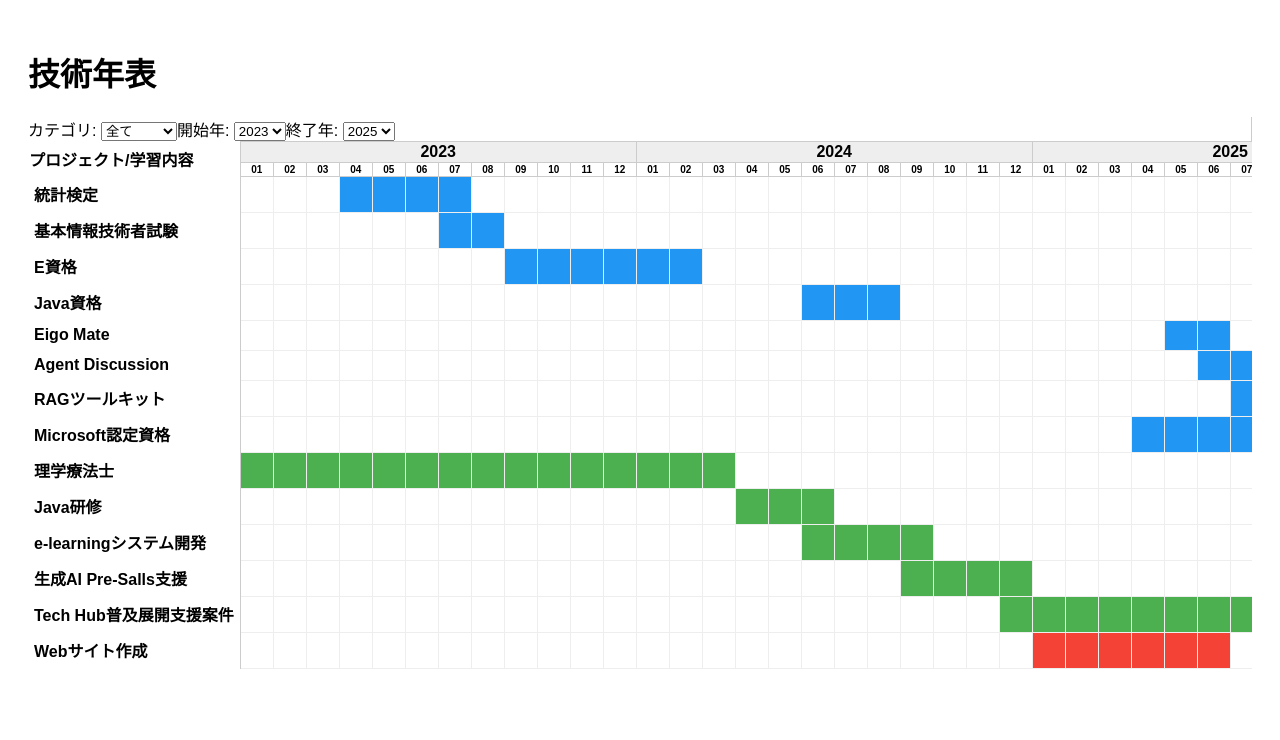
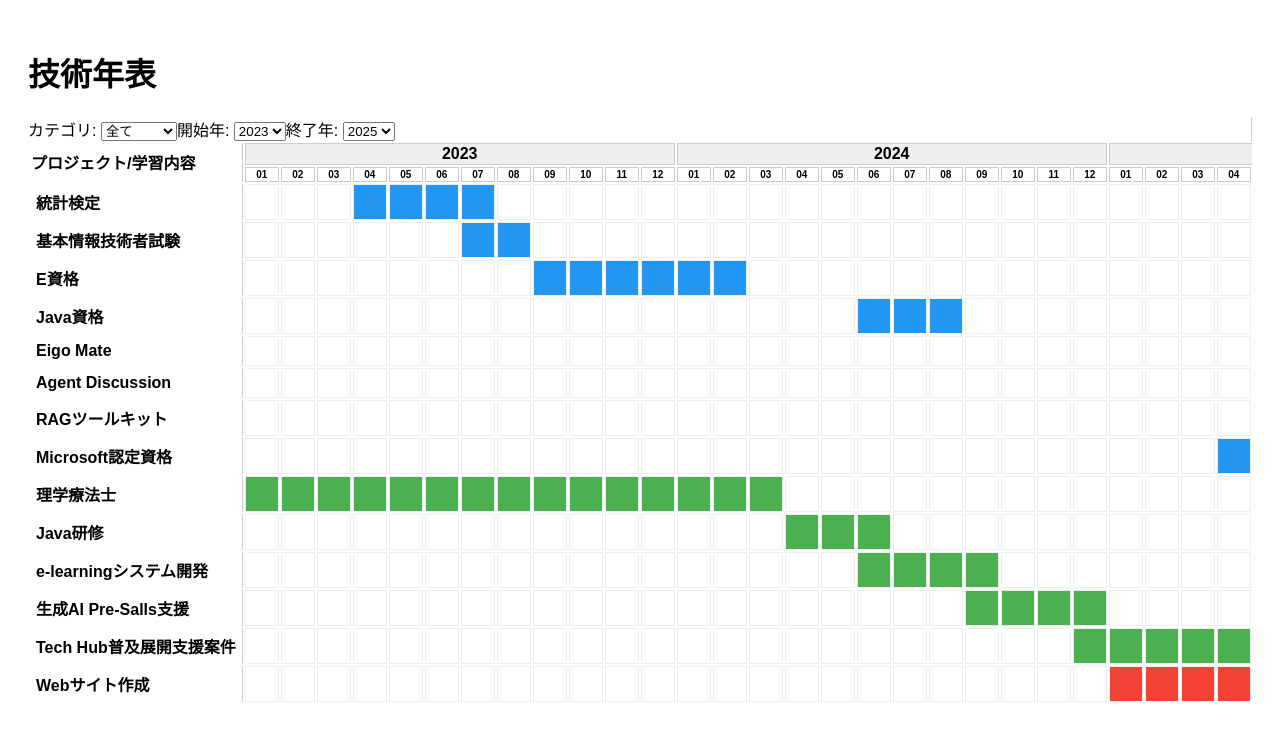
Before and after one commit to kazuki-saito803/TechHistory, a React (Vite) app in the folder app/: page / in a window 1280 px wide. Shown: the top 740 px of the page. Built offline with nearby package versions, Linux system fonts and the light colour scheme.

Commit message:
refactoring

```diff
--- a/app/src/App.tsx
+++ b/app/src/App.tsx
@@ -1,9 +1,10 @@
 import React from "react";
 import Timeline from "./components/Timeline.tsx";
+import "./css/App.css"
 
 const App: React.FC = () => {
   return (
-    <div style={{ padding: "20px" }}>
+    <div className="baseContainer">
       <h1>技術年表</h1>
       <Timeline />
     </div>
--- a/app/src/components/ModalWindow.tsx
+++ b/app/src/components/ModalWindow.tsx
@@ -1,4 +1,3 @@
-// src/components/ModalWindow.tsx
 import React from "react";
 import "../css/ModalWindow.css";
 import type { TimelineItem } from "../types";
--- a/app/src/components/Timeline.tsx
+++ b/app/src/components/Timeline.tsx
@@ -3,12 +3,6 @@ import { timelineData } from "../data/TimelineData.ts";
 import { Modal } from "../components/ModalWindow.tsx";
 import type { TimelineItem } from "../types";
 import "../css/Timeline.css";
-
-/* const categoryColors: { [key: string]: string } = {
-    "本業": "#4caf50",
-    "副業": "#f44336",
-    "自己学習": "#2196f3",
-}; */
 
 const classMap: { [key: string]: string } = {
     "本業": "main",
@@ -64,7 +58,7 @@ const Timeline: React.FC = () => {
     return (
         <div className="timeline-container">
         {/* フィルターUI */}
-        <div className="stickyHeader">
+        <div className="sticky-header">
             <label>
             カテゴリ:{" "}
             <select value={selectedCategory} onChange={(e) => setSelectedCategory(e.target.value)}>
@@ -94,11 +88,11 @@ const Timeline: React.FC = () => {
             </label>
         </div>
 
-      {/* 年表 */}
-        <table style={{ borderCollapse: "collapse", width: "100%" }}>
+        {/* 年表 */}
+        <table style={{  }}>
             <thead>
                 <tr>
-                    <th rowSpan={2} className="stickyHeader">
+                    <th rowSpan={2} className="sticky-header">
                         プロジェクト/学習内容
                     </th>
                     {visibleYears.map((year) => (
@@ -126,11 +120,9 @@ const Timeline: React.FC = () => {
             <tbody>
                 {filteredData.map((item, index) => (
                     <tr key={index}>
-                    <td className="stickyCell">{item.title}</td>
+                    <td className="sticky-cell">{item.title}</td>
                     {visibleMonths.map(({ label }, i) => {
                         const isActive = label >= item.start && label <= item.end;
-                        // const bgColor = categoryColors[item.category] || "#ccc";
-
                         return (
                             <td
                                 key={i}
--- /dev/null
+++ b/app/src/css/App.css
@@ -0,0 +1,3 @@
+.baseContainer {
+    padding: 20px;
+}
--- a/app/src/css/ModalWindow.css
+++ b/app/src/css/ModalWindow.css
@@ -1,4 +1,3 @@
-/* src/css/Modal.css */
 .modal-overlay {
   position: fixed;
   top: 0;
--- a/app/src/css/Timeline.css
+++ b/app/src/css/Timeline.css
@@ -1,5 +1,4 @@
-/* 既存クラスのまま */
-.stickyHeader {
+.sticky-header {
   position: sticky;
   left: 0;
   background-color: white;
@@ -9,7 +8,7 @@
   text-align: left;
 }
 
-.stickyCell {
+.sticky-cell {
   position: sticky;
   left: 0;
   background-color: white;
@@ -20,10 +19,14 @@
   font-weight: bold;
 }
 
-/* 新規追加分 */
 .timeline-container {
   overflow-x: auto;
   font-family: sans-serif;
+}
+
+.timeline-container table {
+  border-collapse: "collapse";
+  width: "100%";
 }
 
 .year-header {
@@ -47,12 +50,10 @@
   cursor: default;
 }
 
-/* 活性セルの基本スタイル */
 .timeline-cell.active-cell {
   cursor: pointer;
 }
 
-/* カテゴリ色分け */
 .timeline-cell.active-cell.main {
   background-color: #4caf50; /* 本業 */
 }
```
Lines whose indentation alone changed are shown as unchanged.
